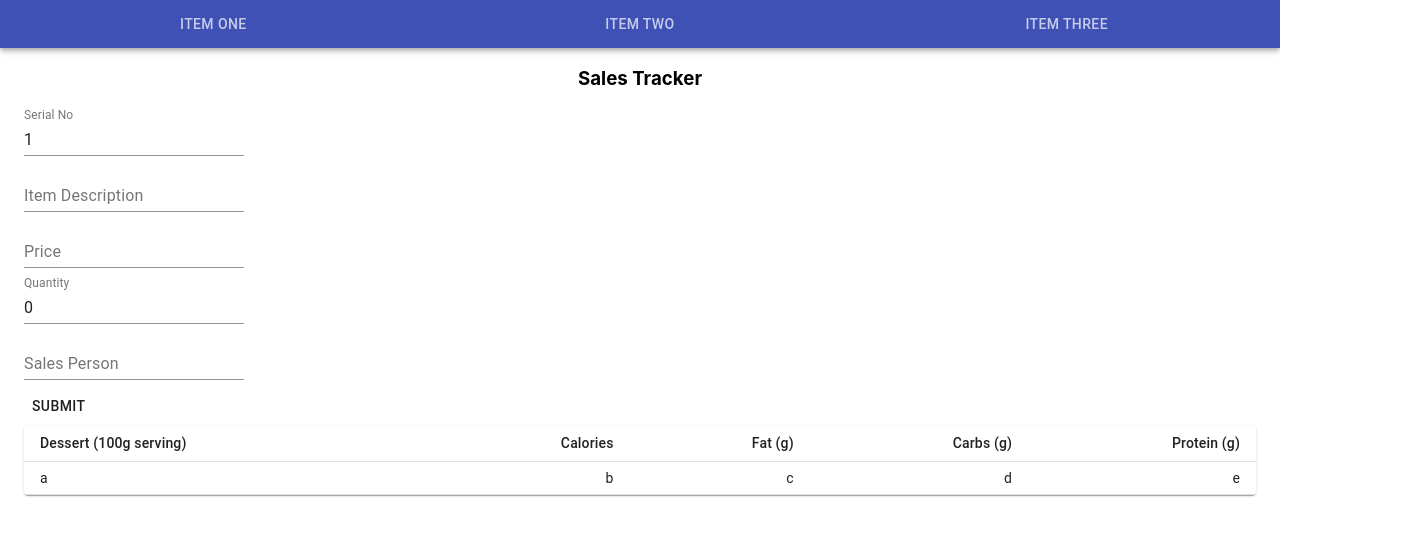
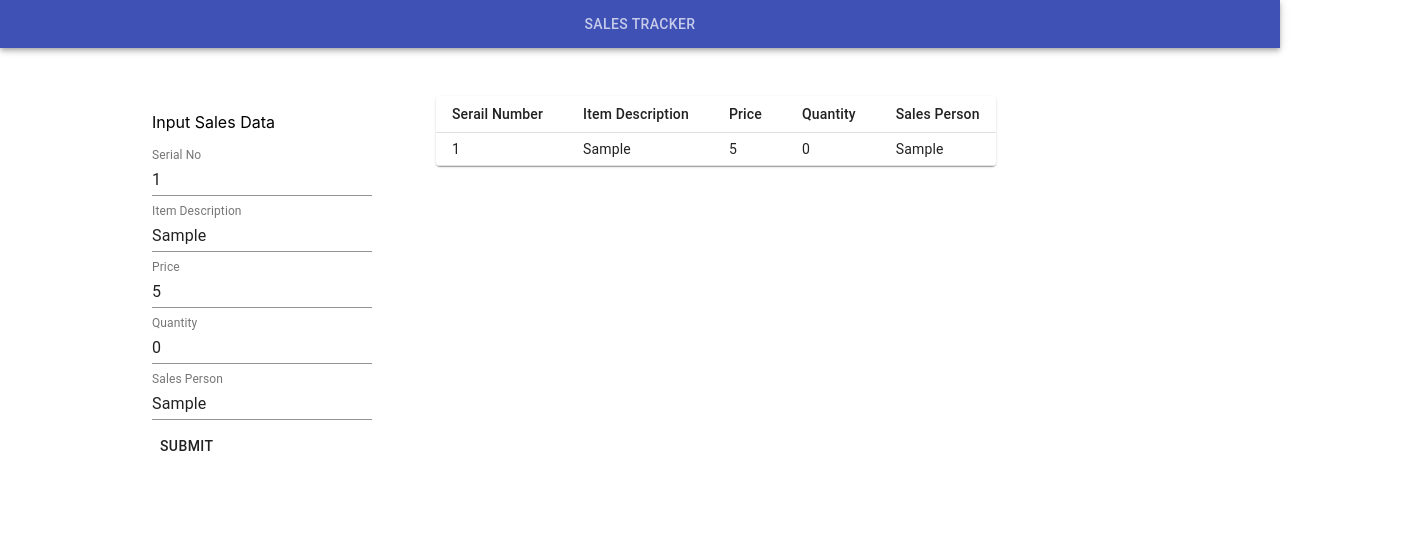
Before and after one commit to olaniyi900/sales-tracker, a React (Create React App) app: page / in a window 1280 px wide. Both pictures are taken after typing "Sample", "5", "Sample" into the empty fields and a click on the button "SUBMIT". Shown: the top 536 px of the page, 1416 px wide, since content can reach past the window. Built offline with nearby package versions, Linux system fonts and the light colour scheme.

Commit message:
complete project remain refactor

```diff
--- a/src/App.css
+++ b/src/App.css
@@ -1,6 +1,6 @@
-/* .App {
-  text-align: center;
-} */
+.App {
+
+}
 
 
 
--- a/src/App.js
+++ b/src/App.js
@@ -1,22 +1,46 @@
-import React from 'react';
+import React, { Component } from 'react';
 import NavBar from './components/navbar/NavBar'
 import DispayTable from './components/table/DisplayTable'
 import Container from '@material-ui/core/Container';
-import SaleForm from './components/forms/SaleForm'
+import SaleForm from './components/forms/SaleForm';
+import Grid from '@material-ui/core/Grid';
 import './App.css';
 
-function App() {
+class App extends Component {
+ state = {
+   data: []
+ }
+
+
+  handleSubmit = (d) => {
+        let data = [ ...this.state.data ]
+       data.push(d)
+
+        this.setState({
+          data,
+        })
+
+}
+ render() {
+
   return (
     <div className="App">
-      <NavBar />
-      <h3 style={{ textAlign:'center'}}>Sales Tracker</h3>
-      <Container >
-        <SaleForm />
-        <DispayTable />
-      </Container>
+        <NavBar />
+        <Container style={{marginLeft:'8rem', marginTop:'3rem'}}>
+
+          <Grid container spacing={8}>
+            <Grid item s={12} m={3}>
+              <SaleForm handleSubmit={ this.handleSubmit }/>
+            </Grid>
+            <Grid item s={12} m={9}>
+              <DispayTable data={ this.state.data }/>
+            </Grid>
+          </Grid>
+          </Container>
 
     </div>
   );
 }
+}
 
 export default App;
--- a/src/components/forms/SaleForm.js
+++ b/src/components/forms/SaleForm.js
@@ -19,17 +19,7 @@ class SalesForm extends Component{
         })
     }
 
-    handleSubmit = (event) => {
 
-        console.log(this.state);
-        this.setState({
-            serial_no: 1,
-            item: '',
-            price: '',
-            quantity:0,
-            sales_person:'',
-        })
-    }
 
     render(){
         let inputStyle = {
@@ -38,6 +28,8 @@ class SalesForm extends Component{
 
         return (
 
+            <div>
+                <p>Input Sales Data</p>
             <form >
 
                 <div style={inputStyle}>
@@ -86,9 +78,9 @@ class SalesForm extends Component{
                     />
                 </div>
 
-                < Button style={inputStyle} onClick={ this.handleSubmit }>Submit</Button>
+                < Button style={inputStyle} onClick={ () => this.props.handleSubmit(this.state) }>Submit</Button>
             </form>
-
+            </div>
         );
     }
 }
--- a/src/components/navbar/NavBar.js
+++ b/src/components/navbar/NavBar.js
@@ -8,12 +8,9 @@ const NavBar = () => {
         <div>
             <AppBar position="static">
                 <Tabs
-                    // indicatorColor="primary"
-                    // textColor="primary"
+
                     variant="fullWidth">
-                    <Tab label="Item One"></Tab>
-                    <Tab label="Item Two"></Tab>
-                    <Tab label="Item Three"></Tab>
+                    <Tab label="Sales Tracker"></Tab>
 
 
                 </Tabs>
--- a/src/components/table/DisplayTable.js
+++ b/src/components/table/DisplayTable.js
@@ -7,31 +7,33 @@ import TableHead from '@material-ui/core/TableHead';
 import TableRow from '@material-ui/core/TableRow';
 import Paper from '@material-ui/core/Paper';
 
-const DisplayTable = () => {
+const DisplayTable = (props) => {
+
+
     return (
         <TableContainer component={Paper}>
-      <Table size="small" aria-label="a dense table">
+        <Table size="small" aria-label="a dense table">
         <TableHead>
           <TableRow>
-            <TableCell>Dessert (100g serving)</TableCell>
-            <TableCell align="right">Calories</TableCell>
-            <TableCell align="right">Fat&nbsp;(g)</TableCell>
-            <TableCell align="right">Carbs&nbsp;(g)</TableCell>
-            <TableCell align="right">Protein&nbsp;(g)</TableCell>
+            <TableCell>Serail Number</TableCell>
+            <TableCell align="right">Item Description</TableCell>
+            <TableCell align="right">Price</TableCell>
+            <TableCell align="right">Quantity</TableCell>
+            <TableCell align="right">Sales Person</TableCell>
           </TableRow>
         </TableHead>
         <TableBody>
+          { props.data.map( d =>
+            <TableRow key={d.i}>
+     <TableCell >{ d.serial_no }</TableCell>
+     <TableCell >{ d.item }</TableCell>
+     <TableCell >{ d.price }</TableCell>
+     <TableCell >{ d.quantity }</TableCell>
+     <TableCell >{ d.sales_person }</TableCell>
 
-            <TableRow >
-              <TableCell component="th" scope="row">
-                a
-              </TableCell>
-              <TableCell align="right">b</TableCell>
-              <TableCell align="right">c</TableCell>
-              <TableCell align="right">d</TableCell>
-              <TableCell align="right">e</TableCell>
             </TableRow>
-
+          )
+          }
         </TableBody>
       </Table>
     </TableContainer>
```
